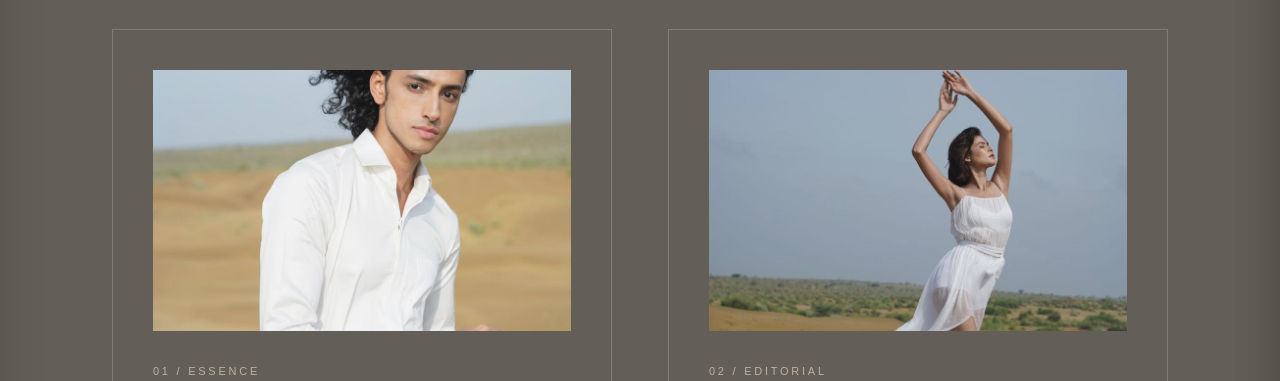
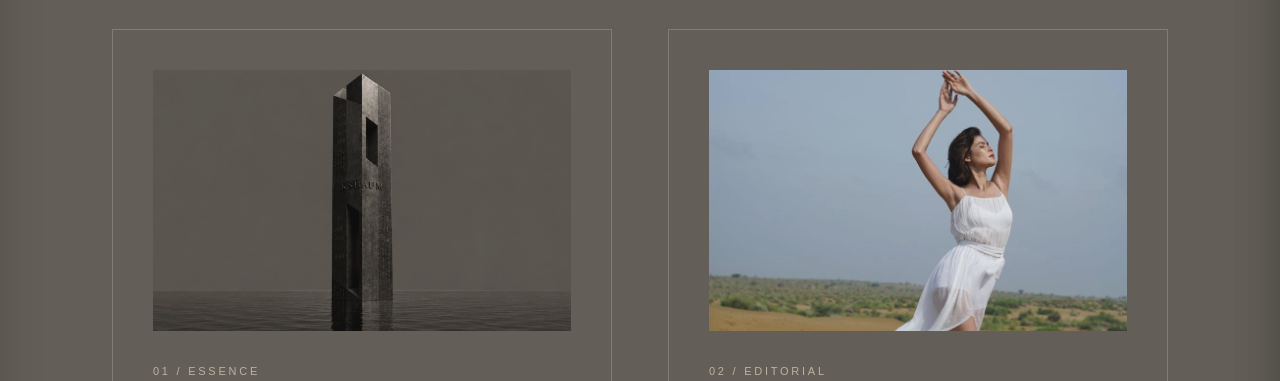
Before and after one commit to Ankita030694/shipofdessert, a Next.js app: page /the-quiet-choice in a window 1280 px wide. Shown: the part 302-683 px from the top of the page. Built offline with nearby package versions, Linux system fonts and the light colour scheme; no server answers; the database is empty.

Commit message:
minor change

```diff
--- a/src/app/the-quiet-choice/page.tsx
+++ b/src/app/the-quiet-choice/page.tsx
@@ -25,7 +25,7 @@ export default function TheQuietChoicePage() {
       title: 'Our Philosophy',
       eyebrow: '01 / ESSENCE',
       description: 'Restraint, permanence, and the architecture of quiet living. Discover the ethos and mindful principles that shape every KSHAUM silhouette.',
-      image: '/image1.jpg',
+      image: '/cover.jpeg',
       href: '/philosophy',
       ctaText: 'Explore Philosophy',
     },
```
Also changed, not shown: public/cover.jpeg (added).
